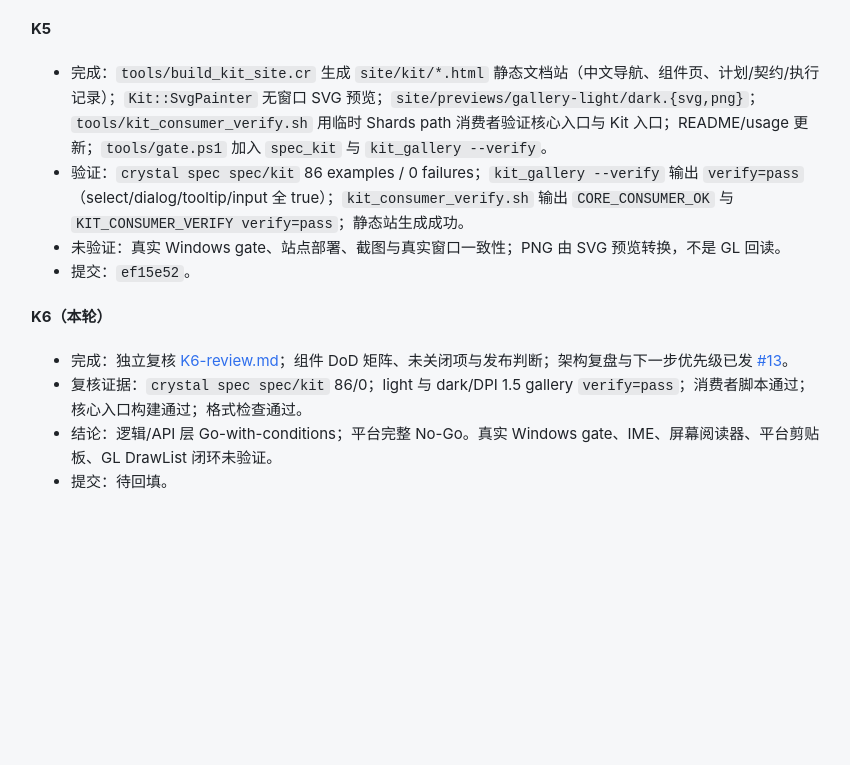
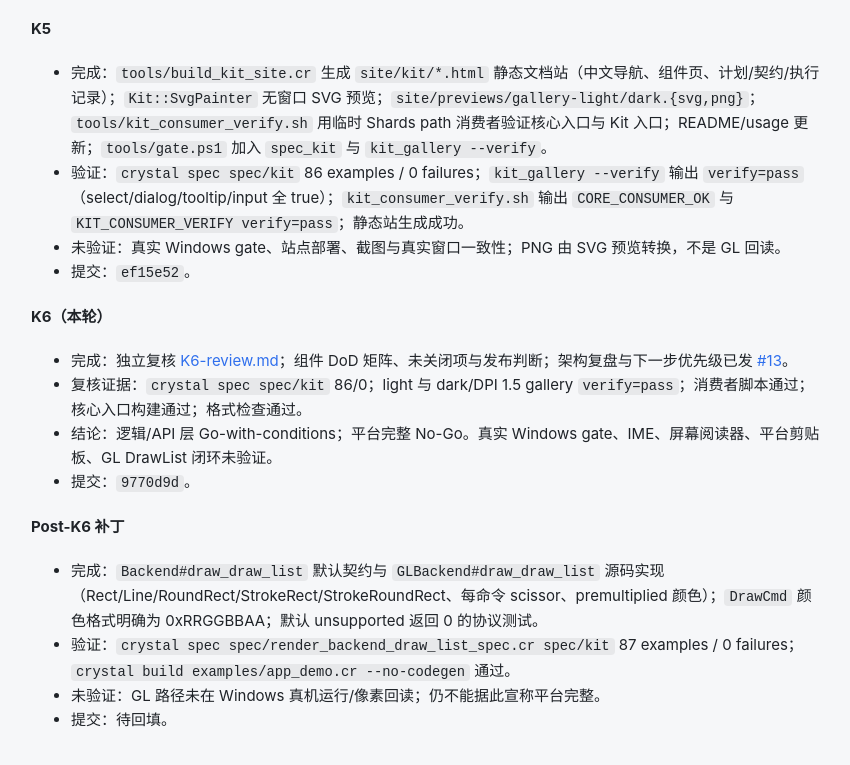
Before and after one commit to ShiningRay/tessell, a plain HTML site: page site/kit/execution.html in a window 1280 px wide. Shown: the part 2206-2971 px from the top of the page, without its empty margins (273-1123 px from the left). Before the commit the page ends 2747 px from the top, so only its background shows below. Drawn offline with Linux system fonts and the light colour scheme.

Commit message:
feat(render): Backend/GL draw_draw_list 源码实现与协议测试

```diff
--- a/site/kit/execution.html
+++ b/site/kit/execution.html
@@ -90,7 +90,7 @@
 <ul>
 <li>完成：核心 <code>Input::Event</code> 增加 modifiers、wheel delta、PointerEnter/Leave/Cancel 与常用键码；<code>Router</code> 跟踪 enter/leave/cancel；<code>Node#clip</code> 与 <code>HitTest</code> 裁切；<code>DrawCmd</code> 增加 RoundRect/StrokeRect/StrokeRoundRect 与 radius/stroke_width；Kit 增加 <code>DrawListPainter</code>、核心 Theme 适配器与运行中换主题。</li>
 <li>验证：<code>crystal spec</code> 选定核心/Kit 用例 238 examples / 0 failures（不含 Windows 字体依赖文件）；<code>crystal build src/tessell.cr --no-codegen</code> 与 <code>examples/app_demo.cr --no-codegen</code> 通过。</li>
-<li>未验证：GL 后端尚未消费新增 DrawCmd；真实窗口裁切/圆角未上屏；核心 Event 的 modifiers 尚未由 Win32 示例填充。</li>
+<li>未验证：K1 时 GL 后端尚未消费新增 DrawCmd；post-K6 已补源码实现但仍未运行；真实窗口裁切/圆角未上屏；核心 Event 的 modifiers 尚未由 Win32 示例填充。</li>
 <li>提交：<code>5c7270e</code>。</li>
 </ul>
 <h4 id="k2">K2</h4>
@@ -127,6 +127,13 @@
 <li>完成：独立复核 <a href="K6-review.html">K6-review.md</a>；组件 DoD 矩阵、未关闭项与发布判断；架构复盘与下一步优先级已发 <a href="https://github.com/ShiningRay/tessell/issues/13">#13</a>。</li>
 <li>复核证据：<code>crystal spec spec/kit</code> 86/0；light 与 dark/DPI 1.5 gallery <code>verify=pass</code>；消费者脚本通过；核心入口构建通过；格式检查通过。</li>
 <li>结论：逻辑/API 层 Go-with-conditions；平台完整 No-Go。真实 Windows gate、IME、屏幕阅读器、平台剪贴板、GL DrawList 闭环未验证。</li>
+<li>提交：<code>9770d9d</code>。</li>
+</ul>
+<h4 id="post-k6-补丁">Post-K6 补丁</h4>
+<ul>
+<li>完成：<code>Backend#draw_draw_list</code> 默认契约与 <code>GLBackend#draw_draw_list</code> 源码实现（Rect/Line/RoundRect/StrokeRect/StrokeRoundRect、每命令 scissor、premultiplied 颜色）；<code>DrawCmd</code> 颜色格式明确为 0xRRGGBBAA；默认 unsupported 返回 0 的协议测试。</li>
+<li>验证：<code>crystal spec spec/render_backend_draw_list_spec.cr spec/kit</code> 87 examples / 0 failures；<code>crystal build examples/app_demo.cr --no-codegen</code> 通过。</li>
+<li>未验证：GL 路径未在 Windows 真机运行/像素回读；仍不能据此宣称平台完整。</li>
 <li>提交：待回填。</li>
 </ul>
 
```
Also changed, not shown: site/kit/k6-review.html (+1 -1 lines), 7 other files.
